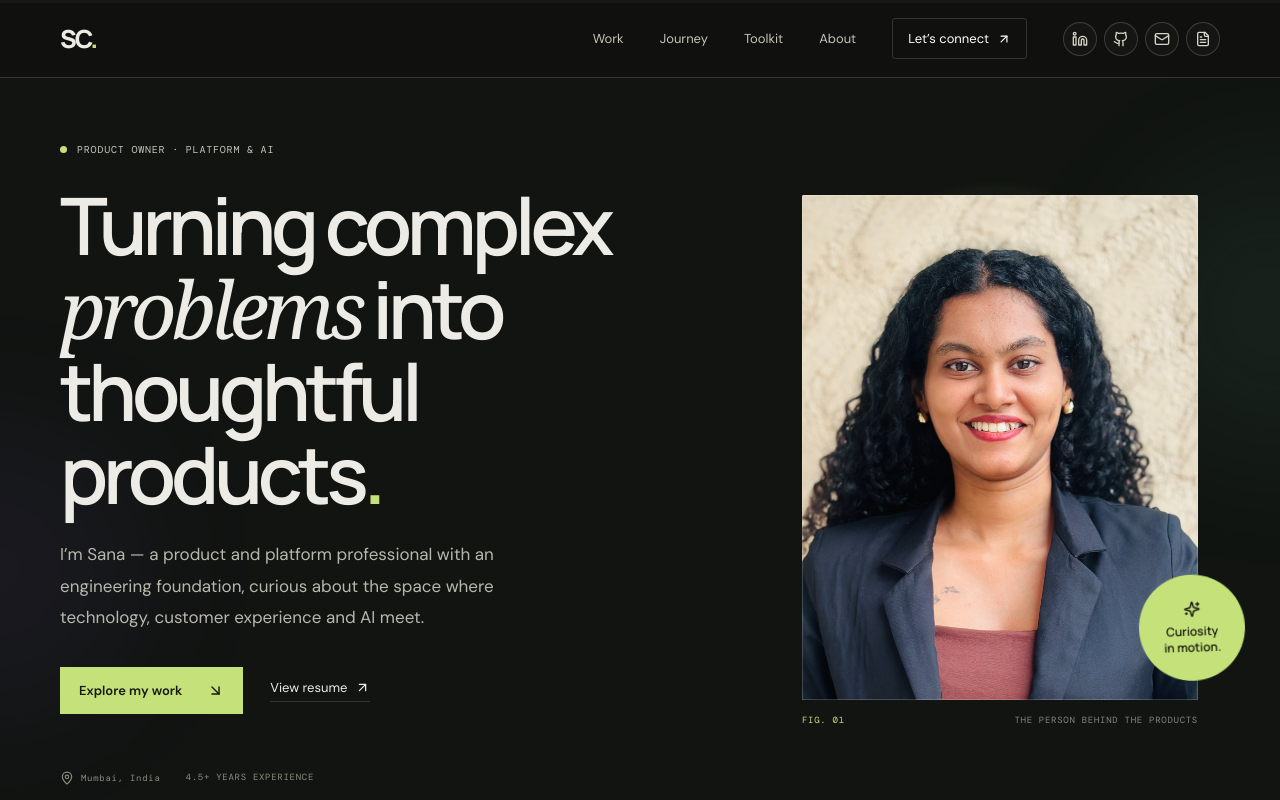
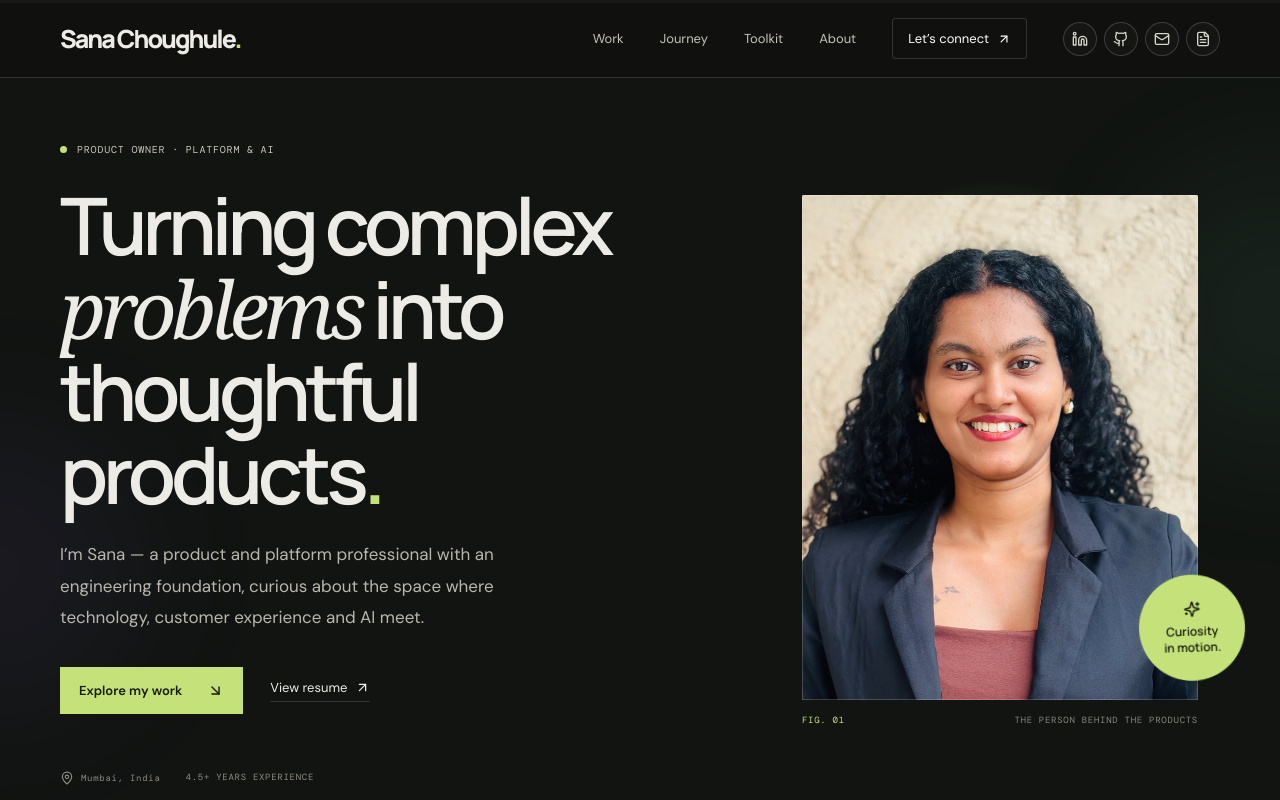
Before and after one commit to SanaChoughule/sana-choughule-portfolio, a React (Vite) app: page / in a window 1280 px wide. Shown: the top 800 px of the page. Built offline with nearby package versions, Linux system fonts and the light colour scheme.

Commit message:
Replace SC initials with full Sana Choughule wordmark

```diff
--- a/src/App.jsx
+++ b/src/App.jsx
@@ -277,7 +277,7 @@ export default function App() {
       <span style={{ transform: `scaleX(${scrollProgress})` }}/>
     </div>
     <header className="site-header">
-      <a className="brand" href="#top" onClick={closeMenu}>SC<span>.</span></a>
+      <a className="brand" href="#top" onClick={closeMenu} aria-label="Sana Choughule — home">Sana Choughule<span>.</span></a>
       <nav className={menuOpen ? 'nav open' : 'nav'}>
         {nav.map(([label, href]) => <a key={label} href={href} onClick={closeMenu}>{label}</a>)}
         <a className="nav-contact" href="#contact" onClick={closeMenu}>Let’s connect <ArrowUpRight size={14}/></a>
```
